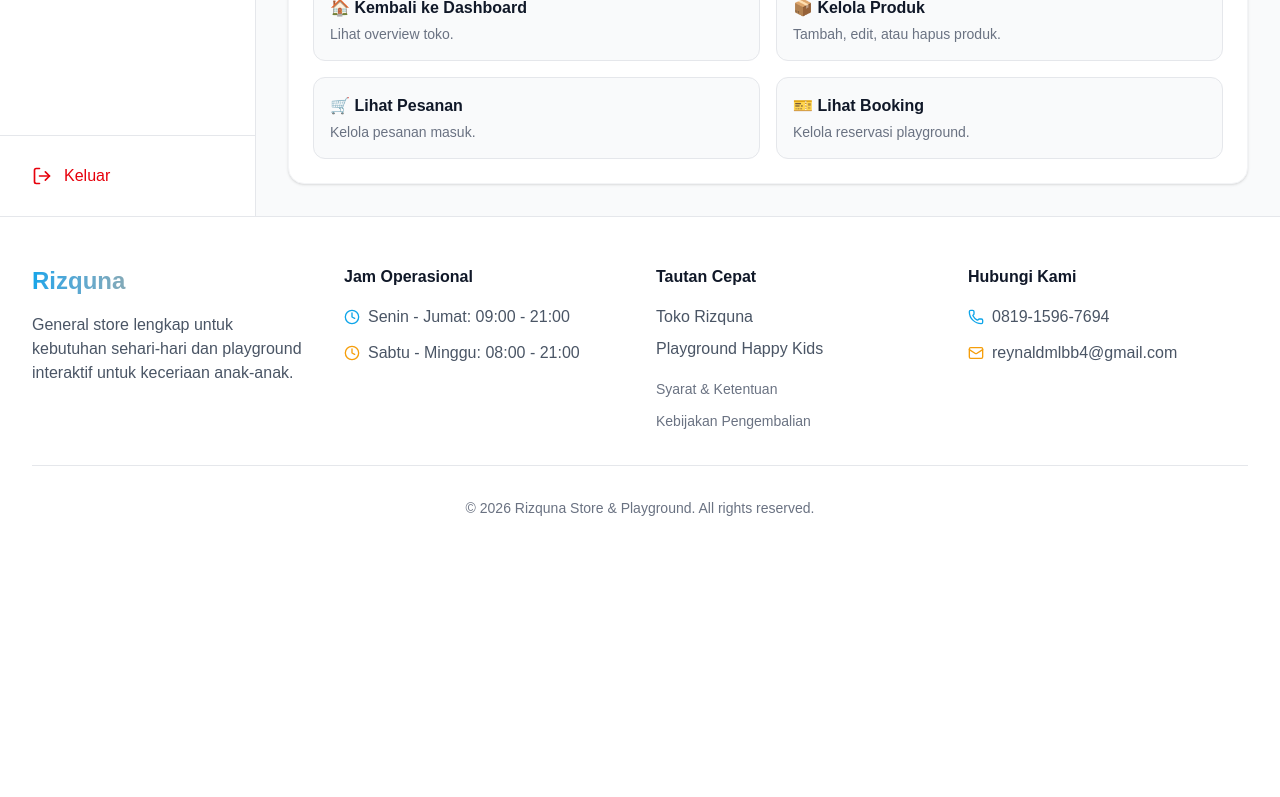
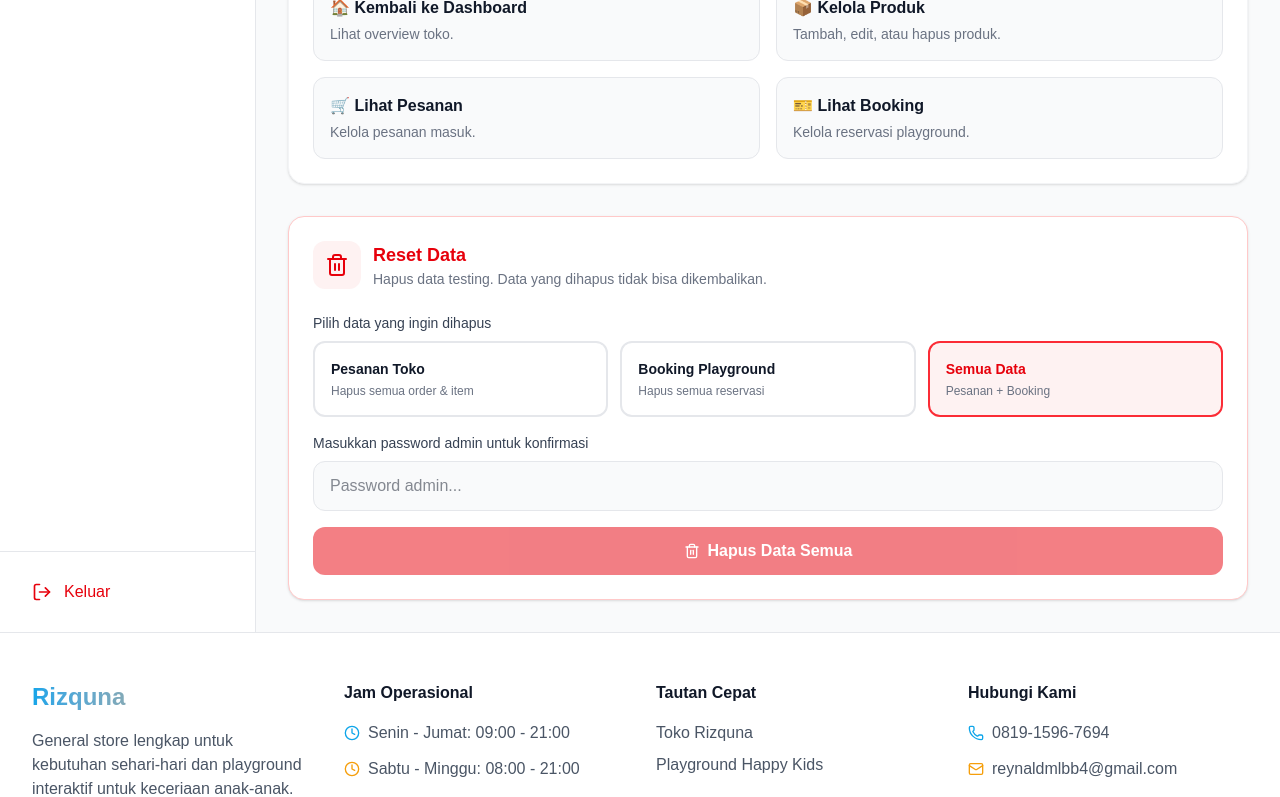
Before and after one commit to Loverzzz/rizqunastore, a Next.js app: page /admin/settings in a window 1280 px wide. Shown: the part 926-1723 px from the top of the page. Before the commit the page ends 1476 px from the top, so only its background shows below. Built offline with nearby package versions, Linux system fonts and the light colour scheme; no server answers.

Commit message:
feat: add reset data feature in admin settings with confirmation

```diff
--- a/src/app/admin/settings/page.tsx
+++ b/src/app/admin/settings/page.tsx
@@ -2,13 +2,21 @@
 
 import { useState } from "react";
 import { useRouter } from "next/navigation";
-import { KeyRound, Shield, Store, RefreshCw } from "lucide-react";
+import { KeyRound, Shield, Store, RefreshCw, Trash2, AlertTriangle } from "lucide-react";
 
 export default function AdminSettingsPage() {
   const router = useRouter();
   const [currentPassword, setCurrentPassword] = useState("");
   const [loginMessage, setLoginMessage] = useState("");
   const [isVerifying, setIsVerifying] = useState(false);
+
+  // Reset data state
+  const [resetPassword, setResetPassword] = useState("");
+  const [resetTarget, setResetTarget] = useState("all");
+  const [resetMessage, setResetMessage] = useState("");
+  const [isResetting, setIsResetting] = useState(false);
+  const [showResetConfirm, setShowResetConfirm] = useState(false);
+  const [confirmText, setConfirmText] = useState("");
 
   const handleVerifyPassword = async () => {
     setIsVerifying(true);
@@ -196,6 +204,161 @@ export default function AdminSettingsPage() {
           </button>
         </div>
       </div>
+
+      {/* Reset Data */}
+      <div className="bg-white dark:bg-slate-800 rounded-2xl p-6 border border-red-200 dark:border-red-900/50 shadow-sm">
+        <div className="flex items-center gap-3 mb-6">
+          <div className="p-3 rounded-xl bg-red-50 dark:bg-red-900/30">
+            <Trash2 className="w-6 h-6 text-red-600 dark:text-red-400" />
+          </div>
+          <div>
+            <h2 className="text-lg font-bold text-red-600 dark:text-red-400">Reset Data</h2>
+            <p className="text-sm text-gray-500">Hapus data testing. Data yang dihapus tidak bisa dikembalikan.</p>
+          </div>
+        </div>
+
+        <div className="space-y-4">
+          {/* Target Selection */}
+          <div>
+            <label className="block text-sm font-medium text-gray-700 dark:text-gray-300 mb-2">
+              Pilih data yang ingin dihapus
+            </label>
+            <div className="grid grid-cols-1 sm:grid-cols-3 gap-3">
+              {[
+                { key: "orders", label: "Pesanan Toko", desc: "Hapus semua order & item" },
+                { key: "bookings", label: "Booking Playground", desc: "Hapus semua reservasi" },
+                { key: "all", label: "Semua Data", desc: "Pesanan + Booking" },
+              ].map((opt) => (
+                <button
+                  key={opt.key}
+                  onClick={() => setResetTarget(opt.key)}
+                  className={`p-4 text-left rounded-xl border-2 transition-colors ${
+                    resetTarget === opt.key
+                      ? "border-red-500 bg-red-50 dark:bg-red-900/20 dark:border-red-500"
+                      : "border-gray-200 dark:border-slate-600 hover:border-gray-300 dark:hover:border-slate-500"
+                  }`}
+                >
+                  <p className={`font-semibold text-sm ${resetTarget === opt.key ? "text-red-600 dark:text-red-400" : "text-gray-900 dark:text-white"}`}>
+                    {opt.label}
+                  </p>
+                  <p className="text-xs text-gray-500 mt-1">{opt.desc}</p>
+                </button>
+              ))}
+            </div>
+          </div>
+
+          {/* Password */}
+          <div>
+            <label className="block text-sm font-medium text-gray-700 dark:text-gray-300 mb-2">
+              Masukkan password admin untuk konfirmasi
+            </label>
+            <input
+              type="password"
+              value={resetPassword}
+              onChange={(e) => setResetPassword(e.target.value)}
+              placeholder="Password admin..."
+              className="w-full px-4 py-3 border border-gray-200 dark:border-slate-600 rounded-xl bg-gray-50 dark:bg-slate-900 text-gray-900 dark:text-white focus:ring-2 focus:ring-red-500 focus:border-transparent outline-none"
+            />
+          </div>
+
+          {/* Reset Button */}
+          <button
+            onClick={() => {
+              if (!resetPassword) {
+                setResetMessage("❌ Masukkan password admin terlebih dahulu.");
+                return;
+              }
+              setShowResetConfirm(true);
+              setConfirmText("");
+            }}
+            disabled={!resetPassword}
+            className="w-full py-3 bg-red-600 hover:bg-red-700 text-white font-semibold rounded-xl transition-colors disabled:opacity-50 disabled:cursor-not-allowed flex items-center justify-center gap-2"
+          >
+            <Trash2 className="w-4 h-4" />
+            Hapus Data{" "}
+            {resetTarget === "orders" ? "Pesanan" : resetTarget === "bookings" ? "Booking" : "Semua"}
+          </button>
+
+          {resetMessage && (
+            <p className="text-sm font-medium text-gray-700 dark:text-gray-300">{resetMessage}</p>
+          )}
+        </div>
+      </div>
+
+      {/* Confirmation Modal */}
+      {showResetConfirm && (
+        <div className="fixed inset-0 bg-black/50 z-50 flex items-center justify-center p-4" onClick={() => setShowResetConfirm(false)}>
+          <div
+            className="bg-white dark:bg-slate-800 rounded-2xl shadow-2xl max-w-md w-full border border-red-200 dark:border-red-900/50"
+            onClick={(e) => e.stopPropagation()}
+          >
+            <div className="p-6 text-center">
+              <div className="w-16 h-16 bg-red-100 dark:bg-red-900/30 rounded-full flex items-center justify-center mx-auto mb-4">
+                <AlertTriangle className="w-8 h-8 text-red-600 dark:text-red-400" />
+              </div>
+              <h3 className="text-xl font-bold text-gray-900 dark:text-white mb-2">Konfirmasi Reset Data</h3>
+              <p className="text-sm text-gray-500 mb-4">
+                Tindakan ini akan menghapus{" "}
+                <span className="font-bold text-red-600">
+                  {resetTarget === "orders" ? "semua pesanan toko" : resetTarget === "bookings" ? "semua booking playground" : "semua pesanan & booking"}
+                </span>{" "}
+                secara permanen. Data tidak bisa dikembalikan.
+              </p>
+              <div className="mb-4">
+                <label className="block text-sm text-gray-600 dark:text-gray-400 mb-2">
+                  Ketik <span className="font-mono font-bold text-red-600">HAPUS</span> untuk konfirmasi
+                </label>
+                <input
+                  type="text"
+                  value={confirmText}
+                  onChange={(e) => setConfirmText(e.target.value)}
+                  placeholder="Ketik HAPUS..."
+                  className="w-full px-4 py-3 border border-red-200 dark:border-red-800 rounded-xl bg-gray-50 dark:bg-slate-900 text-gray-900 dark:text-white text-center font-mono font-bold focus:ring-2 focus:ring-red-500 focus:border-transparent outline-none"
+                />
+              </div>
+              <div className="flex gap-3">
+                <button
+                  onClick={() => { setShowResetConfirm(false); setConfirmText(""); }}
+                  className="flex-1 py-3 bg-gray-100 hover:bg-gray-200 dark:bg-slate-700 dark:hover:bg-slate-600 text-gray-700 dark:text-gray-200 font-medium rounded-xl transition-colors"
+                >
+                  Batal
+                </button>
+                <button
+                  onClick={async () => {
+                    if (confirmText !== "HAPUS") return;
+                    setIsResetting(true);
+                    setResetMessage("");
+                    try {
+                      const res = await fetch("/api/admin/reset-data", {
+                        method: "POST",
+                        headers: { "Content-Type": "application/json" },
+                        body: JSON.stringify({ password: resetPassword, target: resetTarget }),
+                      });
+                      const data = await res.json();
+                      if (res.ok) {
+                        setResetMessage(`✅ Berhasil: ${data.message}`);
+                        setResetPassword("");
+                      } else {
+                        setResetMessage(`❌ Gagal: ${data.error}`);
+                      }
+                    } catch {
+                      setResetMessage("❌ Terjadi kesalahan saat mereset data.");
+                    } finally {
+                      setIsResetting(false);
+                      setShowResetConfirm(false);
+                      setConfirmText("");
+                    }
+                  }}
+                  disabled={confirmText !== "HAPUS" || isResetting}
+                  className="flex-1 py-3 bg-red-600 hover:bg-red-700 text-white font-bold rounded-xl transition-colors disabled:opacity-50 disabled:cursor-not-allowed"
+                >
+                  {isResetting ? "Menghapus..." : "Ya, Hapus Sekarang"}
+                </button>
+              </div>
+            </div>
+          </div>
+        </div>
+      )}
     </div>
   );
 }
--- /dev/null
+++ b/src/app/api/admin/reset-data/route.ts
@@ -0,0 +1,32 @@
+import { NextResponse } from "next/server";
+import prisma from "@/lib/prisma";
+
+export async function POST(request: Request) {
+  const { password, target } = await request.json();
+  const ADMIN_PASSWORD = process.env.ADMIN_PASSWORD;
+
+  if (!ADMIN_PASSWORD || password !== ADMIN_PASSWORD) {
+    return NextResponse.json({ error: "Password salah" }, { status: 401 });
+  }
+
+  const validTargets = ["orders", "bookings", "all"];
+  if (!validTargets.includes(target)) {
+    return NextResponse.json({ error: "Target tidak valid" }, { status: 400 });
+  }
+
+  const results: string[] = [];
+
+  if (target === "orders" || target === "all") {
+    // Delete order items first (FK constraint)
+    const deletedItems = await prisma.orderItem.deleteMany({});
+    const deletedOrders = await prisma.order.deleteMany({});
+    results.push(`${deletedOrders.count} pesanan & ${deletedItems.count} item dihapus`);
+  }
+
+  if (target === "bookings" || target === "all") {
+    const deletedBookings = await prisma.booking.deleteMany({});
+    results.push(`${deletedBookings.count} booking dihapus`);
+  }
+
+  return NextResponse.json({ success: true, message: results.join(", ") });
+}
```
Also changed, not shown: src/app/admin/orders/page.tsx (+6 -2 lines).
